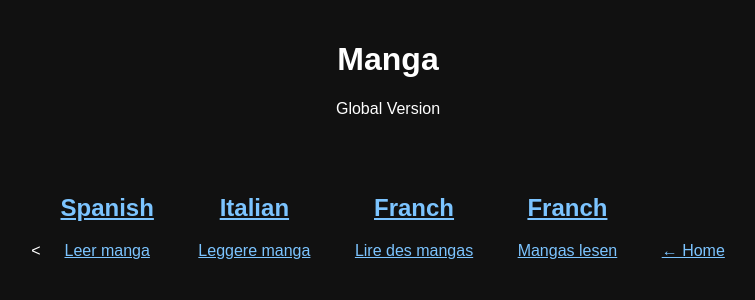
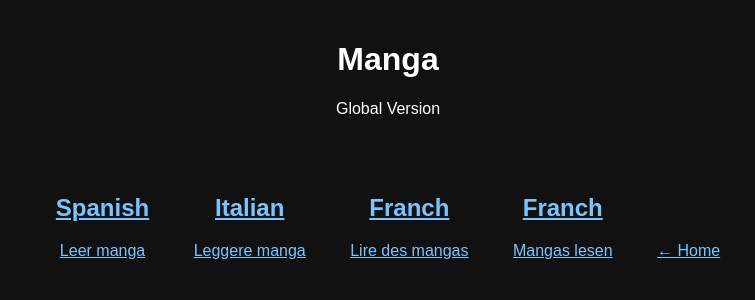
Before and after one commit to Azaleacreativeroom888/globalmanga, a plain HTML site: page manga.html in a window 1280 px wide. Shown: the whole page, without its empty margins (252-1007 px from the left). Drawn offline with Linux system fonts and the light colour scheme.

Commit message:
Fix indentation in manga.html

```diff
--- a/manga.html
+++ b/manga.html
@@ -38,7 +38,7 @@
   <p>Global Version</p>
 </header>
 
-   <<a class="card" href="mangaes.html">
+  <a class="card" href="mangaes.html">
     <h2>Spanish</h2>
     <p>Leer manga</p>
   </a>
```
